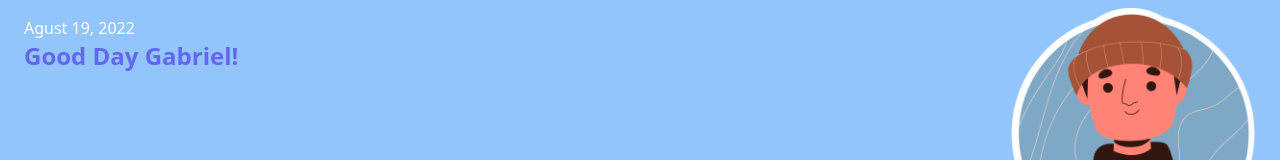
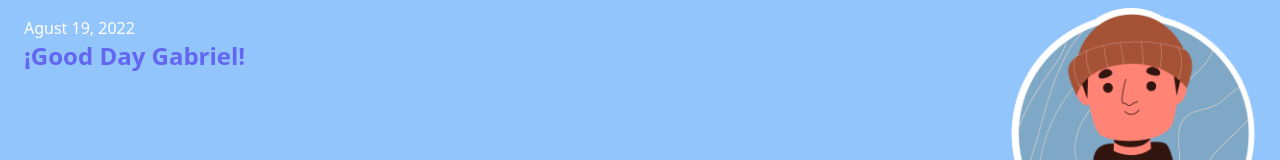
Before and after one commit to GabrielOque/react-gh-pages, a React (Create React App) app: page / in a window 1280 px wide. Both pictures are taken after a click on the button "LOGIN". Shown: the top 160 px of the page. Built offline with nearby package versions, Linux system fonts and the light colour scheme.

Commit message:
Add title header

```diff
--- a/src/Header.js
+++ b/src/Header.js
@@ -4,7 +4,9 @@
     <div className="flex pl-6 pr-6 bg-blue-300 h-30">
       <div className="w-4/5 pt-4 pb-4">
         <p className="text-white">Agust 19, 2022</p>
-        <p className="text-2xl font-bold text-indigo-500 ">Good Day Gabriel!</p>
+        <p className="text-2xl font-bold text-indigo-500 ">
+          ¡Good Day Gabriel!
+        </p>
       </div>
       <div className="w-1/5">
         <div className="pt-2">
```
